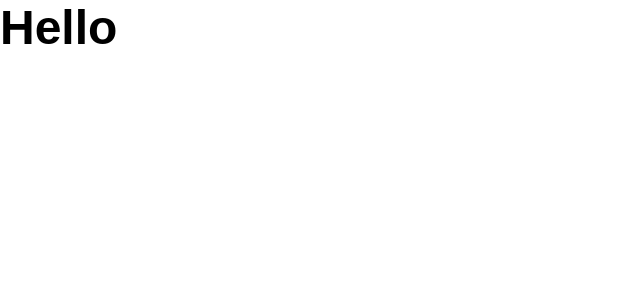
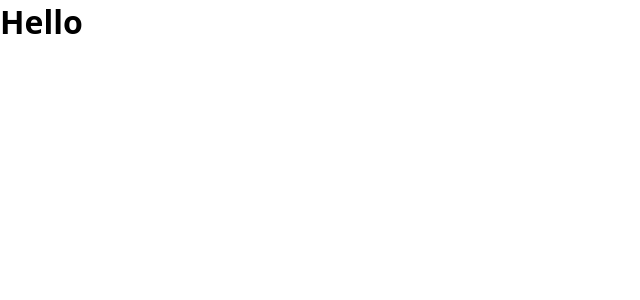
Before and after one commit to lkasvr/front-end_strapi-landing-pages, a React (Create React App) app: page / in a window 1280 px wide. Shown: the top 300 px of the page, without its empty margins (0-640 px from the left). Built offline with nearby package versions, Linux system fonts and the light colour scheme.

Commit message:
Configurando as fontes

```diff
--- a/src/styles/global-styles.js
+++ b/src/styles/global-styles.js
@@ -13,11 +13,11 @@ html {
 }
 
 body {
-  font-size: 2.4rem;
-  font-family: 'Open Sans', sans-serif;
+  font-size: 1.6rem;
+  font-family: ${({ theme }) => theme.font.family.default};
 }
 
 h1 {
-  font-family: 'Montserrat', sans-serif;
+  font-family:   font-family: ${({ theme }) => theme.font.family.secondary};
 }
 `;
--- a/src/styles/theme.js
+++ b/src/styles/theme.js
@@ -4,4 +4,10 @@ export const theme = {
     secondaryColor: '#dc143c',
     white: '#FFFFFF',
   },
+  font: {
+    family: {
+      default: "'Open Sans', sans-serif",
+      secondaty: "'Montserrat', sans-serif",
+    },
+  },
 };
```
